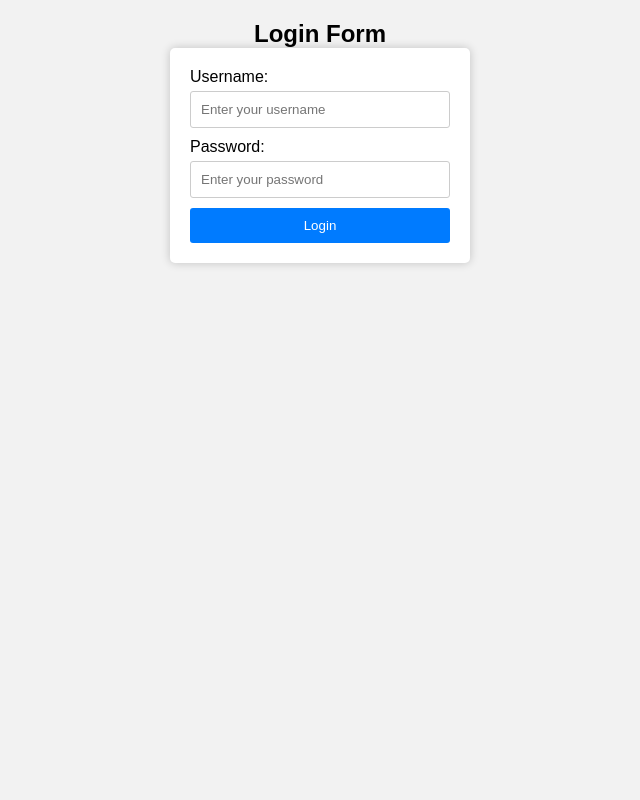
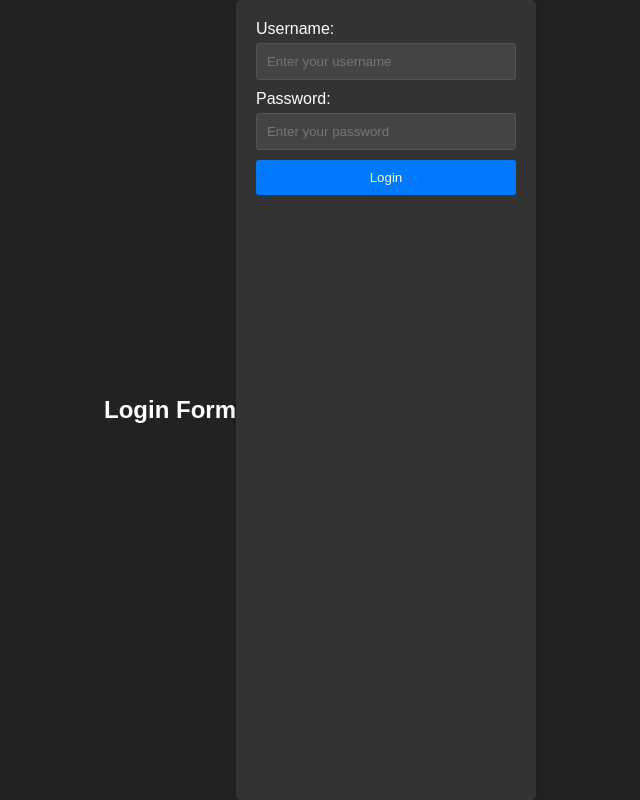
Before and after one commit to saki789/CRUD-OPS, a PHP site: page / in a window 1280 px wide. Shown: the whole page, without its empty margins (320-960 px from the left). Run offline with PHP 8.4, Linux system fonts and the light colour scheme.

Commit message:
Update style2.css

```diff
--- a/style2.css
+++ b/style2.css
@@ -5,10 +5,15 @@
     box-sizing: border-box;
 }
 
-/* Apply a background color */
+/* Apply a dark background color */
 body {
-    background-color: #f2f2f2;
+    background-color: #222; /* Dark background color */
+    color: #fff; /* Light text color */
     font-family: Arial, sans-serif;
+    display: flex;
+    justify-content: center; /* Center horizontally */
+    align-items: center; /* Center vertically */
+    height: 100vh; /* Full viewport height */
 }
 
 /* Center the login form */
@@ -19,11 +24,11 @@ h2 {
 
 form {
     width: 300px;
-    margin: 0 auto;
-    background-color: #fff;
+    background-color: #333; /* Dark form background color */
     padding: 20px;
     box-shadow: 0 0 10px rgba(0, 0, 0, 0.2);
     border-radius: 5px;
+    height: 100%; /* Fill up the screen */
 }
 
 /* Style form elements */
@@ -37,13 +42,15 @@ input[type="password"] {
     width: 100%;
     padding: 10px;
     margin-bottom: 10px;
-    border: 1px solid #ccc;
+    border: 1px solid #555; /* Darker border color */
     border-radius: 3px;
+    background-color: #444; /* Darker input background color */
+    color: #fff; /* Light text color */
 }
 
 input[type="submit"] {
     width: 100%;
-    background-color: #007bff;
+    background-color: #007bff; /* Blue button color */
     color: #fff;
     padding: 10px;
     border: none;
@@ -53,7 +60,7 @@ input[type="submit"] {
 }
 
 input[type="submit"]:hover {
-    background-color: #0056b3;
+    background-color: #0056b3; /* Darker blue on hover */
 }
 
 /* Animation for form */
@@ -77,4 +84,4 @@ form {
     form {
         width: 90%;
     }
-  }
+    }
```
